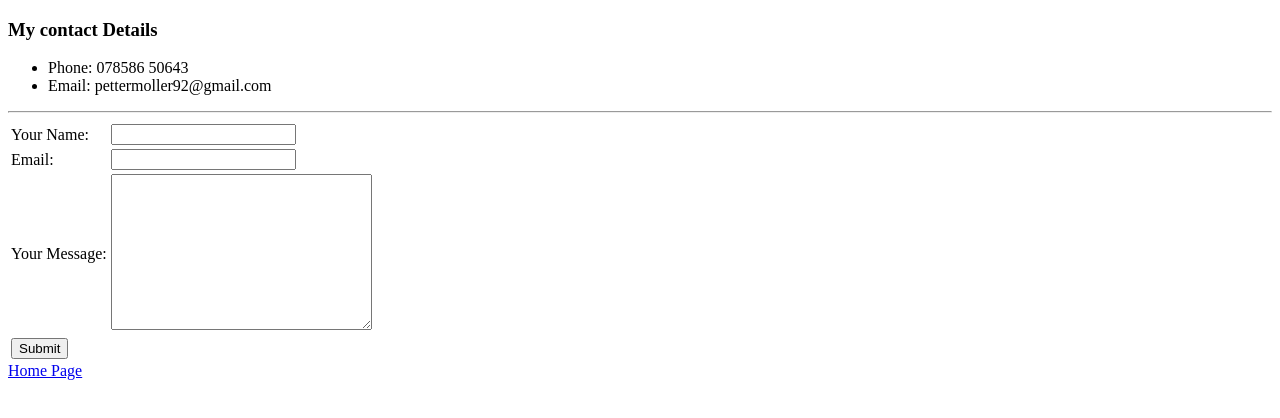
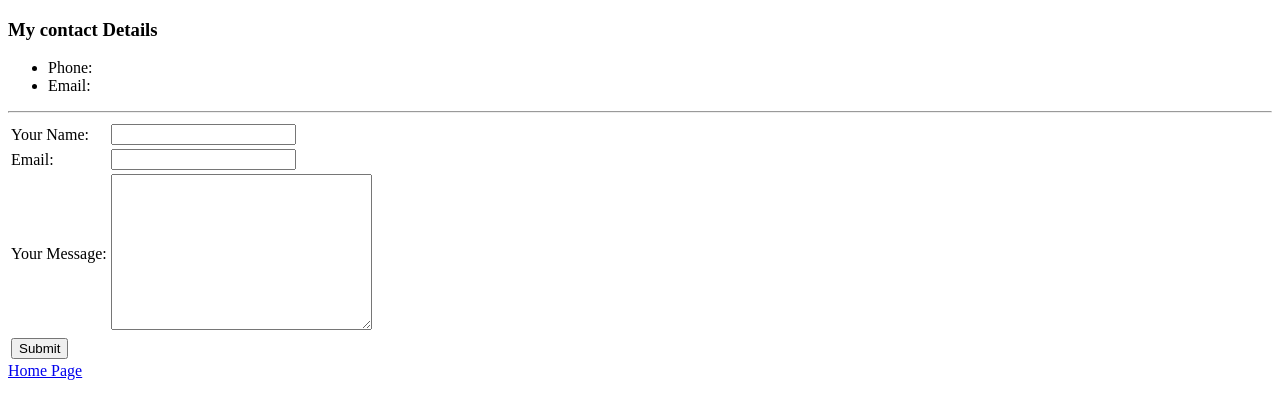
Before and after one commit to Mike-from-work/cv, a plain HTML site: page contact.html in a window 1280 px wide. Drawn offline with Linux system fonts and the light colour scheme.

Commit message:
Update contact.html

```diff
--- a/contact.html
+++ b/contact.html
@@ -7,8 +7,8 @@
   <body>
     <h3>My contact Details</h3>
     <ul>
-      <li>Phone: 078586 50643</li>
-      <li>Email: pettermoller92@gmail.com</li>
+      <li>Phone: </li>
+      <li>Email: </li>
     </ul>
     <hr>
     <form action="mailto:pettermoller92@gmail.com" method="post" enctype="text/plain">
```
